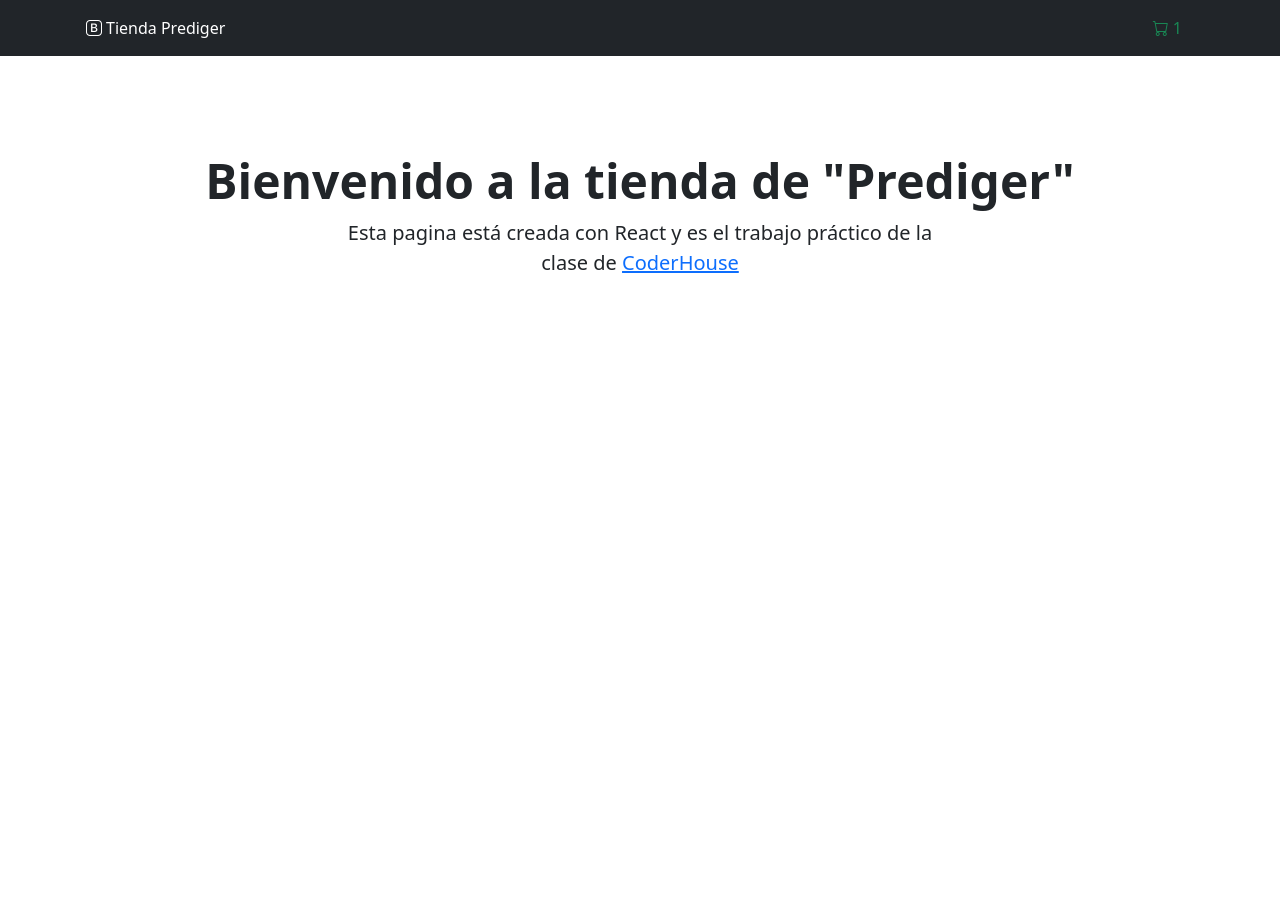
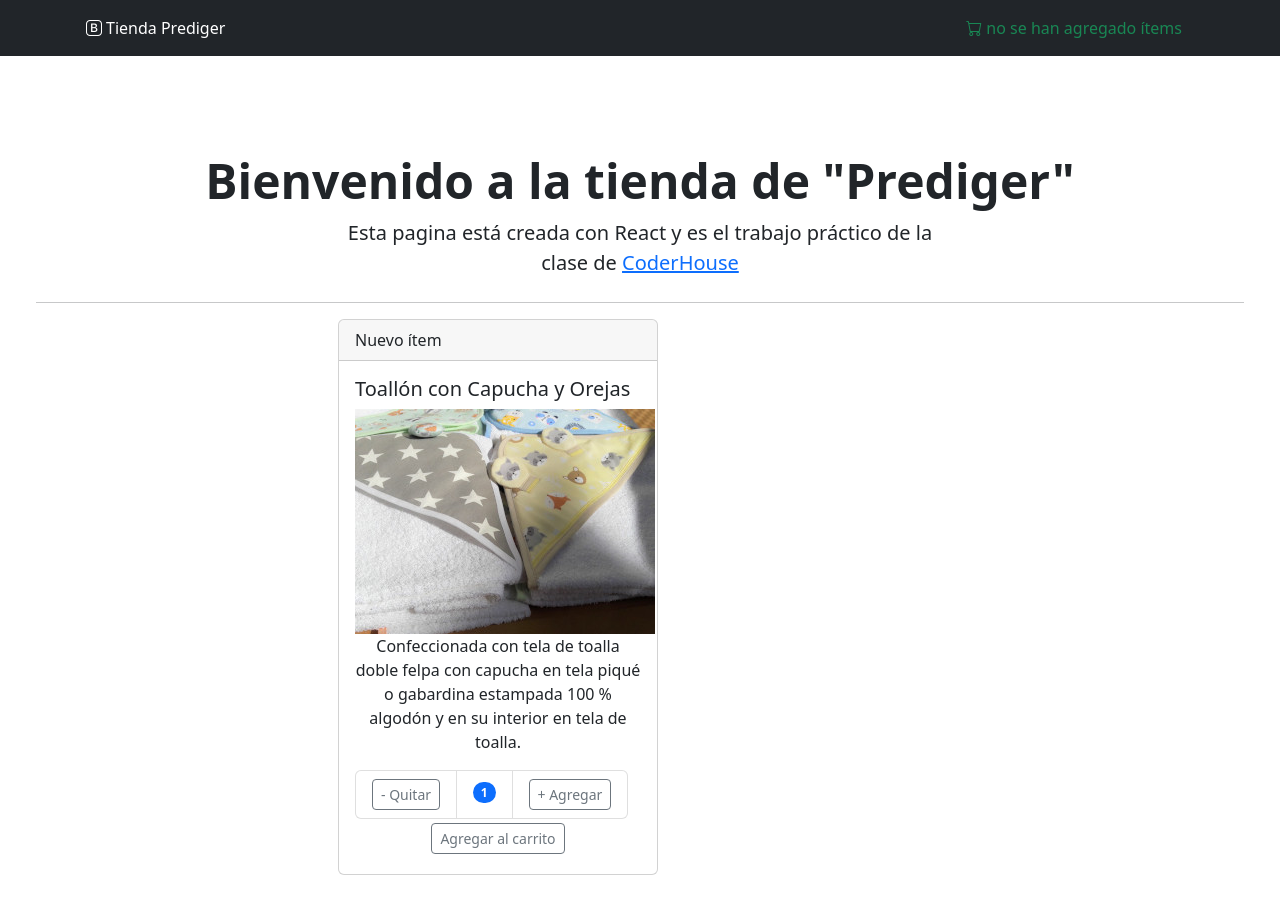
Before and after one commit to marpresi/tienda-prediger, a React (Create React App) app: page / in a window 1280 px wide. Shown: the top 914 px of the page. Before the commit the page ends 800 px from the top, so only its background shows below. Built offline with nearby package versions, Linux system fonts and the light colour scheme.

Commit message:
Clase 4 - Desafío: Contador con botón

```diff
--- a/src/App.jsx
+++ b/src/App.jsx
@@ -1,11 +1,19 @@
+import {useState} from  'react';
 import {ItemListContainer} from './components/ItemListContainer';
 import {NavBar} from './components/NavBar';
 
+
 function App() {
-  const name = 'Prediger';
+  const [tienda, setTienda] = useState('Prediger');
+  const [cantArticulos, setCantArticulos] = useState(0);
+
+  const refrescarCarro = (cantidad) => {
+    setCantArticulos(cantidad);
+  }
+
   return <>
-    <NavBar tiendaName={`Tienda ${name}`} />
-    <ItemListContainer greeting={`Bienvenido a la tienda de "${name}"`}/>
+    <NavBar tiendaName={`Tienda ${tienda}`} cantArticulos={cantArticulos} />
+    <ItemListContainer greeting={`Bienvenido a la tienda de "${tienda}"`} onRefreshCarro={refrescarCarro}/>
   </>
 }
 
--- a/src/components/Cart/CartWidget.jsx
+++ b/src/components/Cart/CartWidget.jsx
@@ -1,8 +1,8 @@
-export const CartWidget = ({productQuantity = 0}) => {
+export const CartWidget = ({cantArticulos}) => {
     return (<>
             <a href="/cart" className="nav-link text-success">
                 <i className="bi bi-cart p-1"></i>
-                { productQuantity > 0 ? productQuantity : '' }
+                { cantArticulos > 0 ? cantArticulos : 'no se han agregado ítems' }
             </a>
     </>);
 }
--- /dev/null
+++ b/src/components/Cart/ItemCount.jsx
@@ -0,0 +1,50 @@
+import { useState } from 'react';
+
+export const ItemCount = ({ producto, stock, initial, onAdd }) => {
+
+    const [cantidad, setCantidad] = useState(initial);
+
+    const agregar = () => {
+        if(stock > cantidad){
+            setCantidad(cantidad + 1);
+        }
+    }
+
+    const quitar = () => {
+        if(cantidad > 0){
+            setCantidad(cantidad - 1);
+        }
+    }
+
+    return (<>
+        <div className="card" style={{ width: '20rem' }}>
+            <div className="card-header text-start">
+                Nuevo ítem
+            </div>
+            <div className="card-body">
+                <h5 className="card-title text-start">{producto.titulo}</h5>
+                <img src={producto.imagen} alt="imagen de producto" />
+                <p className="card-text">{producto.descripcion}</p>
+                <div className="mx-auto">
+                    <ul className="list-group list-group-horizontal-sm">
+                        <li className="list-group-item">
+                            <button onClick={quitar} disabled={cantidad === 0  || stock === 0} className="btn btn-sm btn-outline-secondary" type="button">- Quitar</button>
+                        </li>
+                        <li className="list-group-item">
+                            <span className="badge rounded-pill text-bg-primary">{(stock === 0)? 'sin stock' : cantidad}</span>
+                        </li>
+                        <li className="list-group-item">
+                            <button onClick={agregar} disabled={cantidad === stock || stock === 0} className="btn btn-sm btn-outline-secondary" type="button">+ Agregar</button>
+                        </li>
+                    </ul>
+
+                    <div className="p-1">
+                    <button onClick={()=>(onAdd(cantidad))} disabled={cantidad === 0 || stock === 0} className="btn btn-sm btn-outline-secondary" type="button">Agregar al carrito</button>
+                    </div>
+                </div>
+            </div>
+
+
+        </div>
+    </>);
+}
--- a/src/components/ItemListContainer.jsx
+++ b/src/components/ItemListContainer.jsx
@@ -1,4 +1,19 @@
-export const ItemListContainer = ({ greeting = "Bienvenido" }) => {
+import { ItemCount } from "./Cart/ItemCount";
+import producto_1 from '../resources/images/producto_1.jpg';
+
+export const ItemListContainer = ({ greeting = "Bienvenido", onRefreshCarro }) => {
+
+    const agregarAlCarro = (cantidad) => {
+        onRefreshCarro(cantidad);
+    }
+
+    const producto = {
+        id: 1,
+        titulo: 'Toallón  con Capucha y Orejas',
+        descripcion: 'Confeccionada con tela de toalla doble felpa con capucha en tela piqué o gabardina estampada 100 % algodón y en su interior en tela de toalla.',
+        imagen: producto_1,
+    };
+
     return (<>
         <div className="container-fluid">
             <div className="px-4 py-5 my-5 text-center">
@@ -6,6 +21,15 @@ export const ItemListContainer = ({ greeting = "Bienvenido" }) => {
                 <div className="col-lg-6 mx-auto">
                     <p className="lead mb-4">Esta pagina está creada con React y es el trabajo práctico de la clase de <a href="https://coderhouse.com" target="_blank">CoderHouse</a></p>
                 </div>
+                <hr />
+                <div className="col-lg-6 mx-auto">
+                    <ItemCount
+                        producto={producto}
+                        stock={2}
+                        initial={1}
+                        onAdd={agregarAlCarro}/>
+                </div>
+
             </div>
         </div>
     </>);
--- a/src/components/NavBar.jsx
+++ b/src/components/NavBar.jsx
@@ -1,5 +1,5 @@
 import {CartWidget} from './Cart/CartWidget';
-export const NavBar = ({tiendaName}) => {
+export const NavBar = ({tiendaName, cantArticulos}) => {
     return ( <>
       <header>
         <div className="px-3 py-2 text-bg-dark">
@@ -11,7 +11,7 @@ export const NavBar = ({tiendaName}) => {
               </a>
               <ul className="nav col-12 col-lg-auto my-2 justify-content-center my-md-0 text-small">
                 <li>
-                  <CartWidget productQuantity="1"/>
+                  <CartWidget cantArticulos={cantArticulos}/>
                 </li>
               </ul>
             </div>
```
Also changed, not shown: src/resources/images/producto_1.jpg (added).
